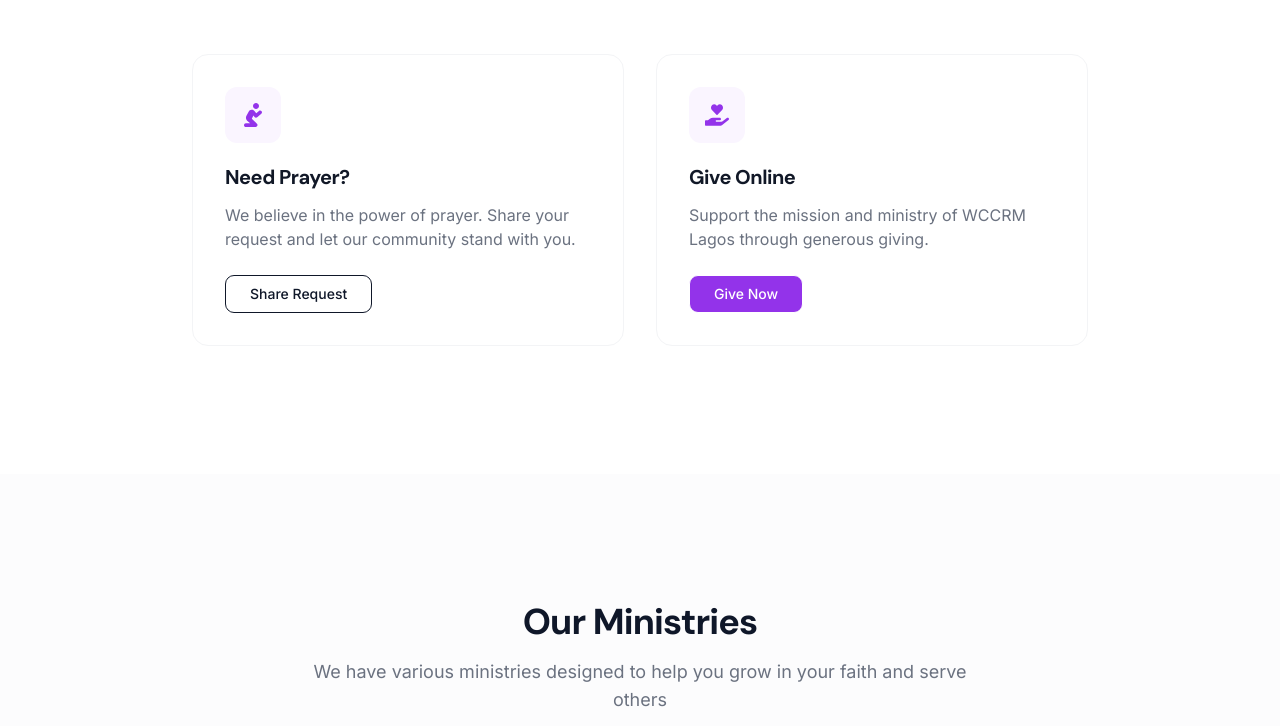
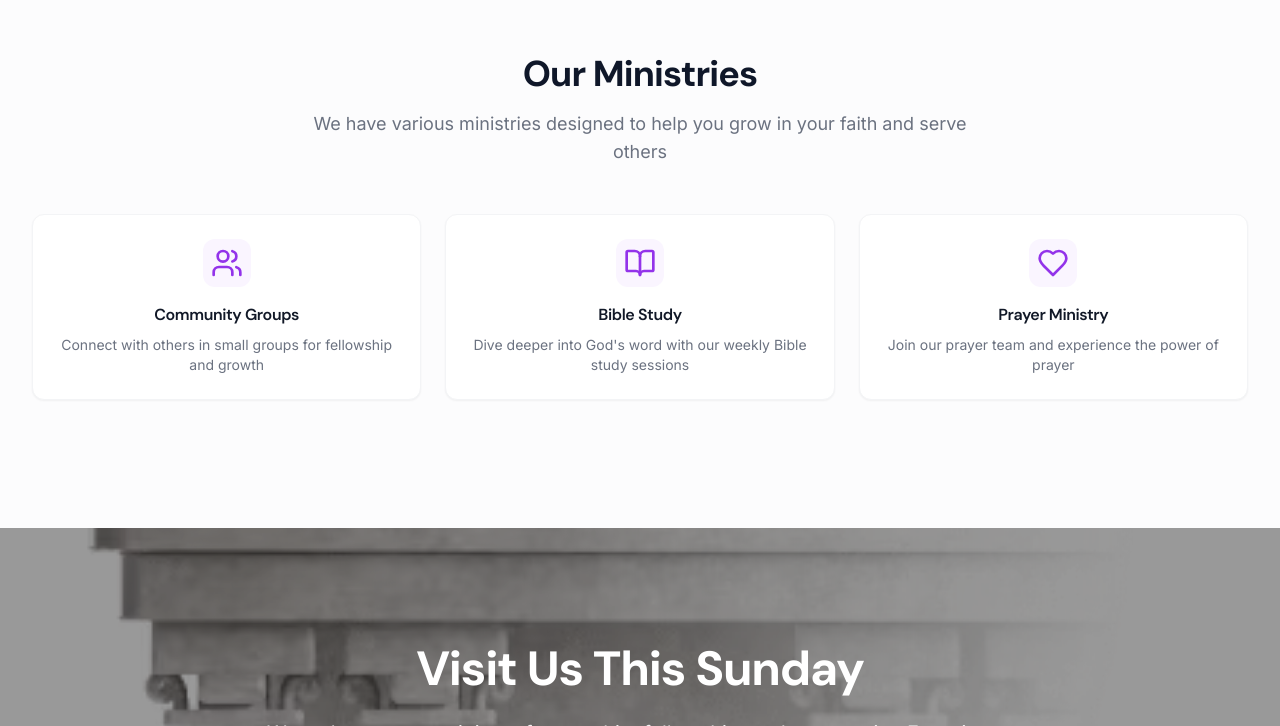
Before and after one commit to Moses-main/Community_Hub, a React (Vite) app in the folder client/: page / in a window 1280 px wide. Shown: the part 2251-2977 px from the top of the page. Built offline with nearby package versions, Linux system fonts and the light colour scheme; no server answers; a web font is replaced by a local one.

Commit message:
Comment out Prayer & Giving section on homepage

```diff
--- a/client/src/pages/HomePage.tsx
+++ b/client/src/pages/HomePage.tsx
@@ -184,10 +184,9 @@
       </section>
 
       {/* Call to Action - Prayer & Giving */}
-      <section className="section-py bg-white">
+      {/* <section className="section-py bg-white">
         <div className="container px-4 md:px-8">
           <div className="grid grid-cols-1 md:grid-cols-2 gap-8 max-w-4xl mx-auto">
-            {/* Prayer Card */}
             <div className="border border-gray-100 rounded-2xl p-8 hover:shadow-lg transition-shadow">
               <div className="w-14 h-14 rounded-xl bg-purple-50 flex items-center justify-center mb-5">
                 <FaPray className="w-6 h-6 text-purple-600" />
@@ -203,7 +202,6 @@
               </Button>
             </div>
 
-            {/* Giving Card */}
             <div className="border border-gray-100 rounded-2xl p-8 hover:shadow-lg transition-shadow">
               <div className="w-14 h-14 rounded-xl bg-purple-50 flex items-center justify-center mb-5">
                 <FaHandHoldingHeart className="w-6 h-6 text-purple-600" />
@@ -220,7 +218,7 @@
             </div>
           </div>
         </div>
-      </section>
+      </section> */}
 
       {/* Features / Ministries Preview */}
       <section className="section-py bg-gray-50/50">
```
